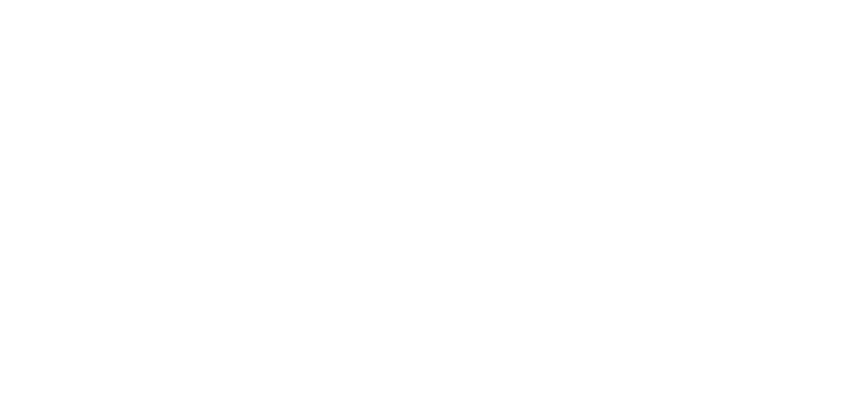
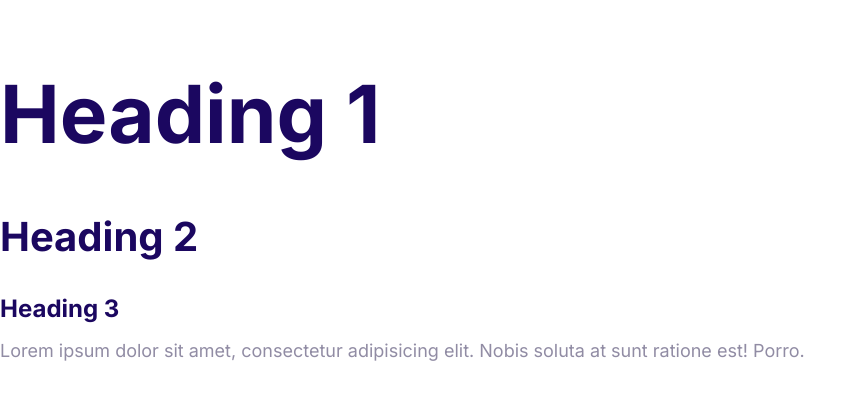
Before and after one commit to emil1129/emil, a plain HTML site: page index.html in a window 1280 px wide. Shown: the whole page, without its empty margins (0-865 px from the left). Drawn offline with Linux system fonts and the light colour scheme.

Commit message:
Define the styles for the fonts.

```diff
--- a/css/styles.css
+++ b/css/styles.css
@@ -7,3 +7,62 @@
   --color-heading: #1b0760;
   --color-body: #918ca4;
 }
+
+*,
+*::after,
+*::before {
+  box-sizing: border-box;
+}
+
+/* Typhography */
+html {
+  font-size: 62.5%;
+}
+
+body {
+  color: var(--color-body);
+  font-family: Inter, Arial, Helvetica, sans-serif;
+  font-size: 2.2rem;
+  line-height: 1.5;
+}
+
+h1,
+h2,
+h3 {
+  color: var(--color-heading);
+  margin-bottom: 1rem;
+}
+
+h1 {
+  font-size: 6rem;
+}
+
+h2 {
+  font-size: 4rem;
+}
+
+h3 {
+  font-size: 3rem;
+}
+
+p {
+  margin-top: 0;
+}
+
+@media screen and (min-width: 1024px) {
+  body {
+    font-size: 1.8rem;
+  }
+
+  h1 {
+    font-size: 8rem;
+  }
+
+  h2 {
+    font-size: 4rem;
+  }
+
+  h3 {
+    font-size: 2.4rem;
+  }
+}
--- a/index.html
+++ b/index.html
@@ -5,7 +5,20 @@
     <meta http-equiv="X-UA-Compatible" content="IE=edge" />
     <meta name="viewport" content="width=device-width, initial-scale=1.0" />
     <title>Responsive Website - Emil</title>
+    <link rel="preconnect" href="https://fonts.gstatic.com" />
+    <link
+      href="https://fonts.googleapis.com/css2?family=Inter:wght@400;700&display=swap"
+      rel="stylesheet"
+    />
     <link rel="stylesheet" href="css/styles.css" />
   </head>
-  <body></body>
+  <body>
+    <h1>Heading 1</h1>
+    <h2>Heading 2</h2>
+    <h3>Heading 3</h3>
+    <p>
+      Lorem ipsum dolor sit amet, consectetur adipisicing elit. Nobis soluta at
+      sunt ratione est! Porro.
+    </p>
+  </body>
 </html>
```
